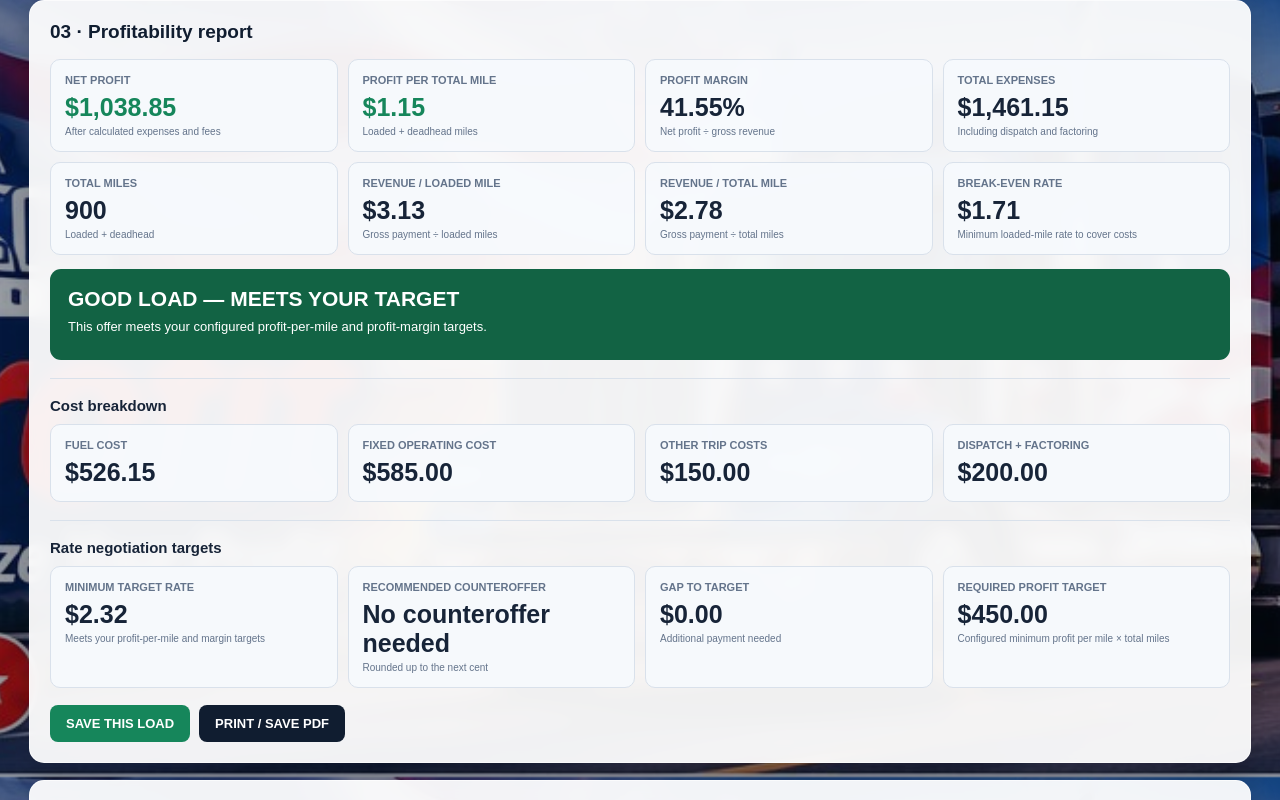
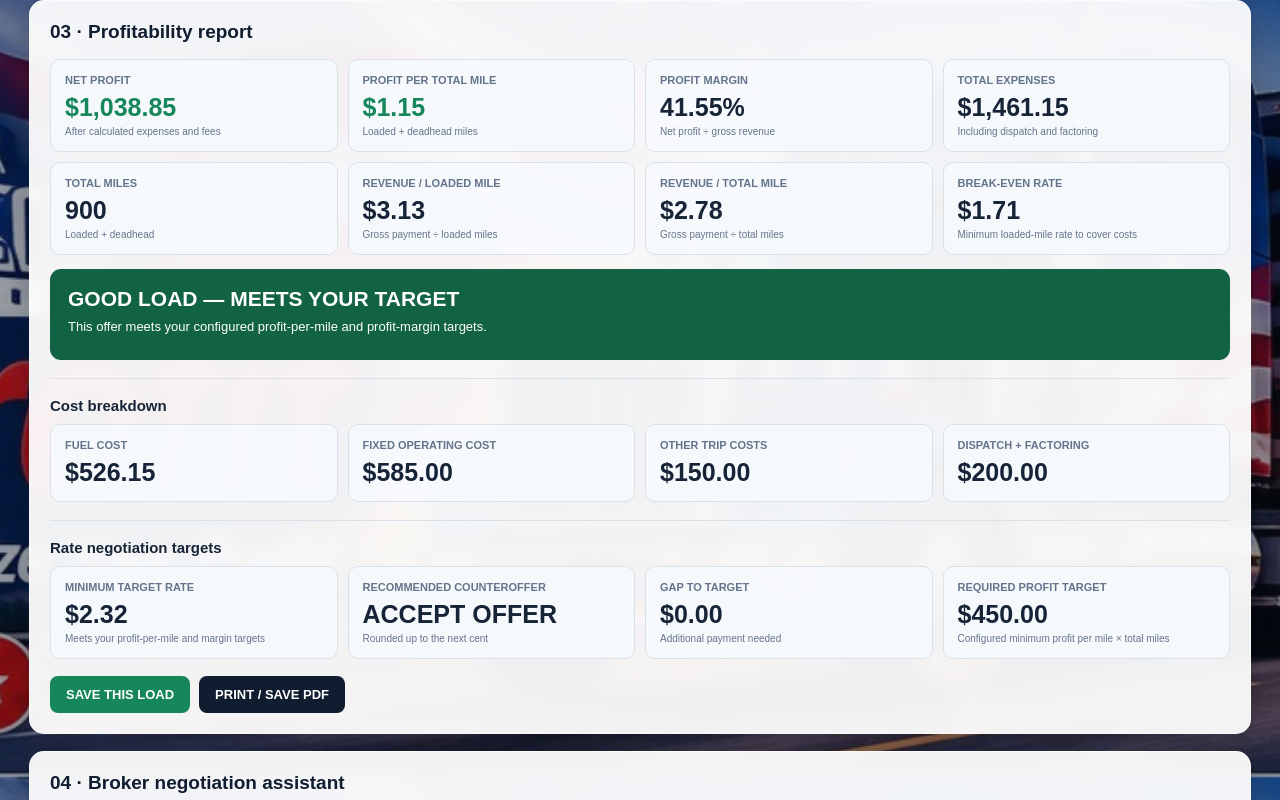
Before and after one commit to Mfouadi-ctrl/truckprofit-calculator, a plain HTML site: page index.html in a window 1280 px wide. Both pictures are taken after typing "Sample", "Sample", "Sample" into the empty fields and a click on the button "CALCULATE LOAD". Shown: the part 823-1623 px from the top of the page. Drawn offline with Linux system fonts and the light colour scheme.

Commit message:
Update index.html

```diff
--- a/index.html
+++ b/index.html
@@ -392,7 +392,7 @@ function calculate(){
   $("feeTotal").textContent=money(fees);
 
   $("minimumRate").textContent=money(minimumRate);
-  $("counterRate").textContent=payment>=targetPayment?"No counteroffer needed":money(counterRate);
+  $("counterRate").textContent=payment>=targetPayment?"ACCEPT OFFER":money(counterRate);
   $("rateGap").textContent=money(gap);
   $("targetProfitAtOffer").textContent=money(targetProfitAtOffer);
 
@@ -402,7 +402,7 @@ function calculate(){
 
   $("negOffer").textContent=money(payment);
   const meetsTarget=payment>=targetPayment;
-  $("negCounter").textContent=meetsTarget?"No counteroffer needed":money(counterRate);
+  $("negCounter").textContent=meetsTarget?"ACCEPT OFFER":money(counterRate);
 
   const broker=$("broker").value.trim()||"there";
   if(meetsTarget){
```
